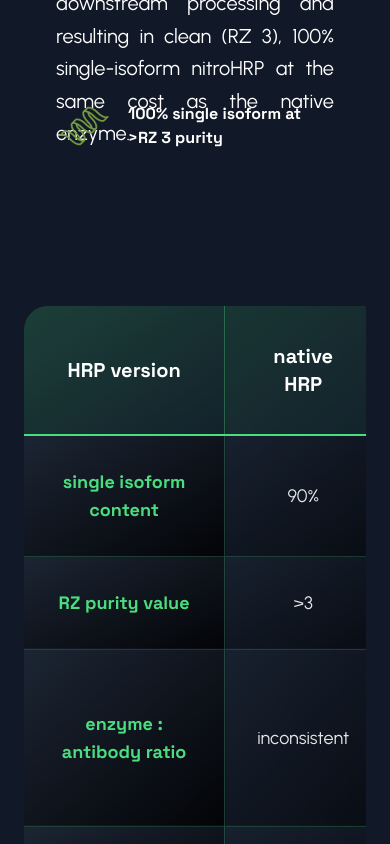
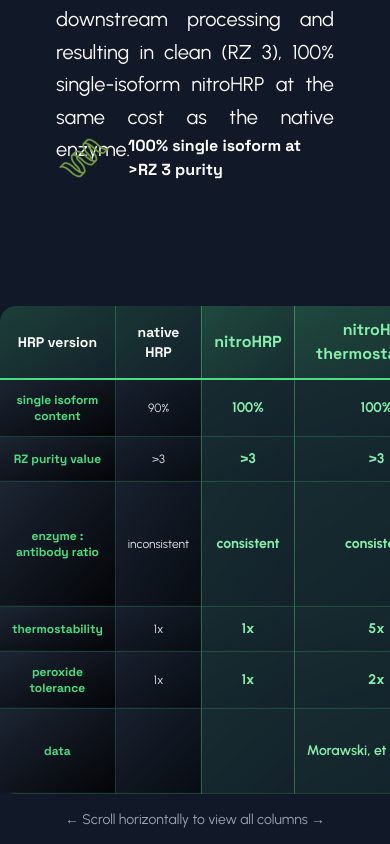
Before and after one commit to nitroduckmafia/nitroduck-deck, a React (Vite) app: page / in a window 390 px wide. Shown: the part 3020-3864 px from the top of the page. Built offline with nearby package versions, Linux system fonts and the light colour scheme.

Commit message:
Fixed mobile version

```diff
--- a/src/App.tsx
+++ b/src/App.tsx
@@ -275,7 +275,7 @@ function App() {
                 <p className="text-xl leading-relaxed font-urbanist mt-8 h-40">
 Our autonomous cultivation system produces HRP-rich plant biomass from duckweed, which grows up to 100× faster than horseradish securing a steady and cost-efficient enzyme supply.                  </p>
 
-                  <div className="mt-12">
+                  <div className="mt-16 md:mt-12">
                   <span className='flex flex-row items-center gap-4'>
                     <img src="images/icons/icon3.webp" className="h-14 object-contain "/>
                     <label className='text-left text-large md:text-xl font-bold font-spaceGrotesk'>100x faster accumulation of biomass </label>
@@ -292,7 +292,7 @@ Our autonomous cultivation system produces HRP-rich plant biomass from duckweed,
                 <p className="text-xl leading-relaxed font-urbanist mt-8 h-40">
 Secretion of HRP from duckweed biomass is induced, enabling streamlined downstream processing and resulting in clean (RZ 3), 100% single-isoform nitroHRP at the same cost as the native enzyme.                </p>
 
-                <div className="mt-12">
+                <div className="mt-16 md:mt-12">
                   <span className='flex flex-row items-center gap-4'>
                     <img src="images/icons/icon5.webp" className="h-14 object-contain "/>
                     <label className='text-left text-large md:text-xl font-bold font-spaceGrotesk'>100% single isoform at &gt;RZ 3 purity </label>
--- a/src/components/main_page/HRPComparisonTable.tsx
+++ b/src/components/main_page/HRPComparisonTable.tsx
@@ -74,28 +74,30 @@ const HRPComparisonTable = () => {
   };
 
   return (
-    <section className="py-20 px-6 bg-gray-900">
+    <section className="py-12 md:py-20 px-4 md:px-6 bg-gray-900">
       <div className="max-w-7xl mx-auto">
 
 
         {/* Table */}
-        <div className="overflow-x-auto">
-          <table className="w-full border-collapse min-w-[900px] rounded-3xl overflow-hidden">
+        <div className="overflow-x-auto -mx-4 md:mx-0">
+          <div className="inline-block min-w-full align-middle">
+            <div className="overflow-hidden rounded-2xl md:rounded-3xl shadow-2xl">
+              <table className="min-w-full border-collapse">
                 <thead>
                   <tr className="border-b-2 border-green-400">
-                <th className="bg-gradient-to-br from-green-400/20 to-green-400/5 text-white text-center p-8 font-bold text-xl md:text-2xl font-spaceGrotesk">
+                    <th className="bg-gradient-to-br from-green-400/20 to-green-400/5 text-white text-center p-3 sm:p-4 md:p-8 font-bold text-sm sm:text-base md:text-xl lg:text-2xl font-spaceGrotesk sticky left-0 z-10">
                       HRP version
                     </th>
-                <th className="bg-gradient-to-br from-green-400/15 to-green-400/5 text-white text-center p-8 font-bold text-xl md:text-2xl font-spaceGrotesk border-l border-green-400/30">
+                    <th className="bg-gradient-to-br from-green-400/15 to-green-400/5 text-white text-center p-3 sm:p-4 md:p-8 font-bold text-sm sm:text-base md:text-xl lg:text-2xl font-spaceGrotesk border-l border-green-400/30">
                       native HRP
                     </th>
-                <th className="bg-gradient-to-br from-green-400/25 to-green-400/10 text-green-300 text-center p-8 font-bold text-2xl md:text-3xl font-spaceGrotesk border-l border-green-400/50">
+                    <th className="bg-gradient-to-br from-green-400/25 to-green-400/10 text-green-300 text-center p-3 sm:p-4 md:p-8 font-bold text-base sm:text-lg md:text-2xl lg:text-3xl font-spaceGrotesk border-l border-green-400/50">
                       nitroHRP
                     </th>
-                <th className="bg-gradient-to-br from-green-400/25 to-green-400/10 text-green-300 text-center p-8 font-bold text-2xl md:text-3xl font-spaceGrotesk border-l border-green-400/50">
+                    <th className="bg-gradient-to-br from-green-400/25 to-green-400/10 text-green-300 text-center p-3 sm:p-4 md:p-8 font-bold text-base sm:text-lg md:text-2xl lg:text-3xl font-spaceGrotesk border-l border-green-400/50">
                       nitroHRP thermostability
                     </th>
-                <th className="bg-gradient-to-br from-green-400/25 to-green-400/10 text-green-300 text-center p-8 font-bold text-2xl md:text-3xl font-spaceGrotesk border-l border-green-400/50">
+                    <th className="bg-gradient-to-br from-green-400/25 to-green-400/10 text-green-300 text-center p-3 sm:p-4 md:p-8 font-bold text-base sm:text-lg md:text-2xl lg:text-3xl font-spaceGrotesk border-l border-green-400/50">
                       nitroHRP conjugation
                     </th>
                   </tr>
@@ -104,21 +106,21 @@ const HRPComparisonTable = () => {
                   {tableData.slice(1).map((row, rowIdx) => (
                     <tr
                       key={rowIdx}
-                  className={`group border-b border-green-400/20 hover:bg-green-400/10 transition-all duration-300 ${rowIdx === tableData.length - 2 ? '' : ''}`}
+                      className={`group border-b border-green-400/20 hover:bg-green-400/10 transition-all duration-300`}
                     >
-                  <td className="bg-gradient-to-br from-gray-800/80 to-black/80 text-green-400 p-8 font-bold text-lg md:text-xl font-spaceGrotesk group-hover:text-green-300 transition-colors duration-300 text-center">
+                      <td className="bg-gradient-to-br from-gray-800/80 to-black/80 text-green-400 p-3 sm:p-4 md:p-8 font-bold text-xs sm:text-sm md:text-lg lg:text-xl font-spaceGrotesk group-hover:text-green-300 transition-colors duration-300 text-center sticky left-0 z-10">
                         {row.property}
                       </td>
-                  <td className="bg-gradient-to-br from-gray-800/50 to-black/50 text-gray-200 p-8 text-lg md:text-xl font-urbanist border-l border-green-400/20 group-hover:border-green-400/40 transition-all duration-300 text-center">
+                      <td className="bg-gradient-to-br from-gray-800/50 to-black/50 text-gray-200 p-3 sm:p-4 md:p-8 text-xs sm:text-sm md:text-lg lg:text-xl font-urbanist border-l border-green-400/20 group-hover:border-green-400/40 transition-all duration-300 text-center whitespace-nowrap">
                         {renderCellContent(row.nativeHRP, row.property)}
                       </td>
-                  <td className="bg-gradient-to-br from-green-400/10 to-green-400/5 text-green-300 p-8 text-xl md:text-2xl font-bold font-urbanist border-l border-green-400/40 group-hover:border-green-400/60 transition-all duration-300 text-center">
+                      <td className="bg-gradient-to-br from-green-400/10 to-green-400/5 text-green-300 p-3 sm:p-4 md:p-8 text-sm sm:text-base md:text-xl lg:text-2xl font-bold font-urbanist border-l border-green-400/40 group-hover:border-green-400/60 transition-all duration-300 text-center whitespace-nowrap">
                         {renderCellContent(row.nitroHRP, row.property, undefined, true)}
                       </td>
-                  <td className="bg-gradient-to-br from-green-400/10 to-green-400/5 text-green-300 p-8 text-xl md:text-2xl font-bold font-urbanist border-l border-green-400/40 group-hover:border-green-400/60 transition-all duration-300 text-center">
+                      <td className="bg-gradient-to-br from-green-400/10 to-green-400/5 text-green-300 p-3 sm:p-4 md:p-8 text-sm sm:text-base md:text-xl lg:text-2xl font-bold font-urbanist border-l border-green-400/40 group-hover:border-green-400/60 transition-all duration-300 text-center whitespace-nowrap">
                         {renderCellContent(row.nitroHRPThermostability, row.property, (row as any).nitroHRPThermostabilityLink, true)}
                       </td>
-                  <td className="bg-gradient-to-br from-green-400/10 to-green-400/5 text-green-300 p-8 text-xl md:text-2xl font-bold font-urbanist border-l border-green-400/40 group-hover:border-green-400/60 transition-all duration-300 text-center">
+                      <td className="bg-gradient-to-br from-green-400/10 to-green-400/5 text-green-300 p-3 sm:p-4 md:p-8 text-sm sm:text-base md:text-xl lg:text-2xl font-bold font-urbanist border-l border-green-400/40 group-hover:border-green-400/60 transition-all duration-300 text-center">
                         {renderCellContent(row.nitroHRPConjugation, row.property, (row as any).nitroHRPConjugationLink, true)}
                       </td>
                     </tr>
@@ -127,6 +129,13 @@ const HRPComparisonTable = () => {
               </table>
             </div>
           </div>
+        </div>
+
+        {/* Mobile scroll hint */}
+        <div className="mt-4 text-center md:hidden">
+          <p className="text-gray-400 text-sm font-urbanist">← Scroll horizontally to view all columns →</p>
+        </div>
+      </div>
     </section>
   );
 };
```
Lines whose indentation alone changed are shown as unchanged.
